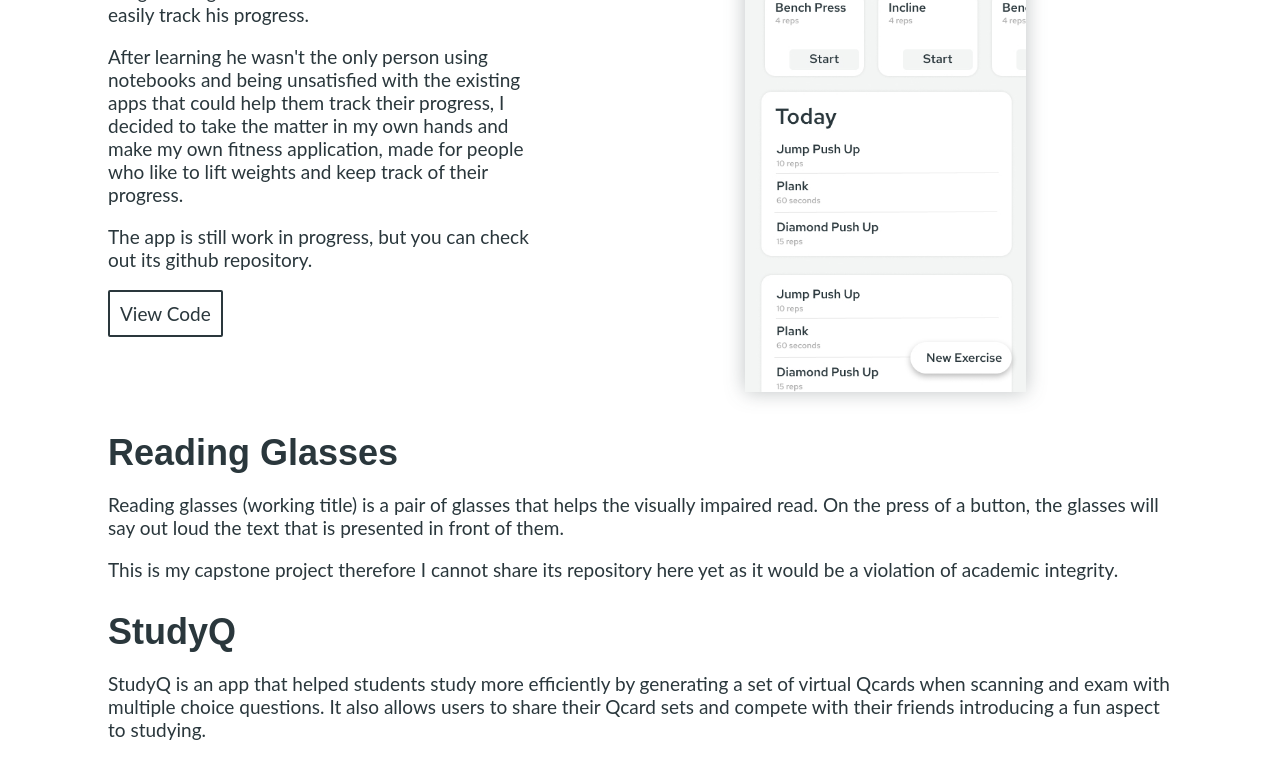
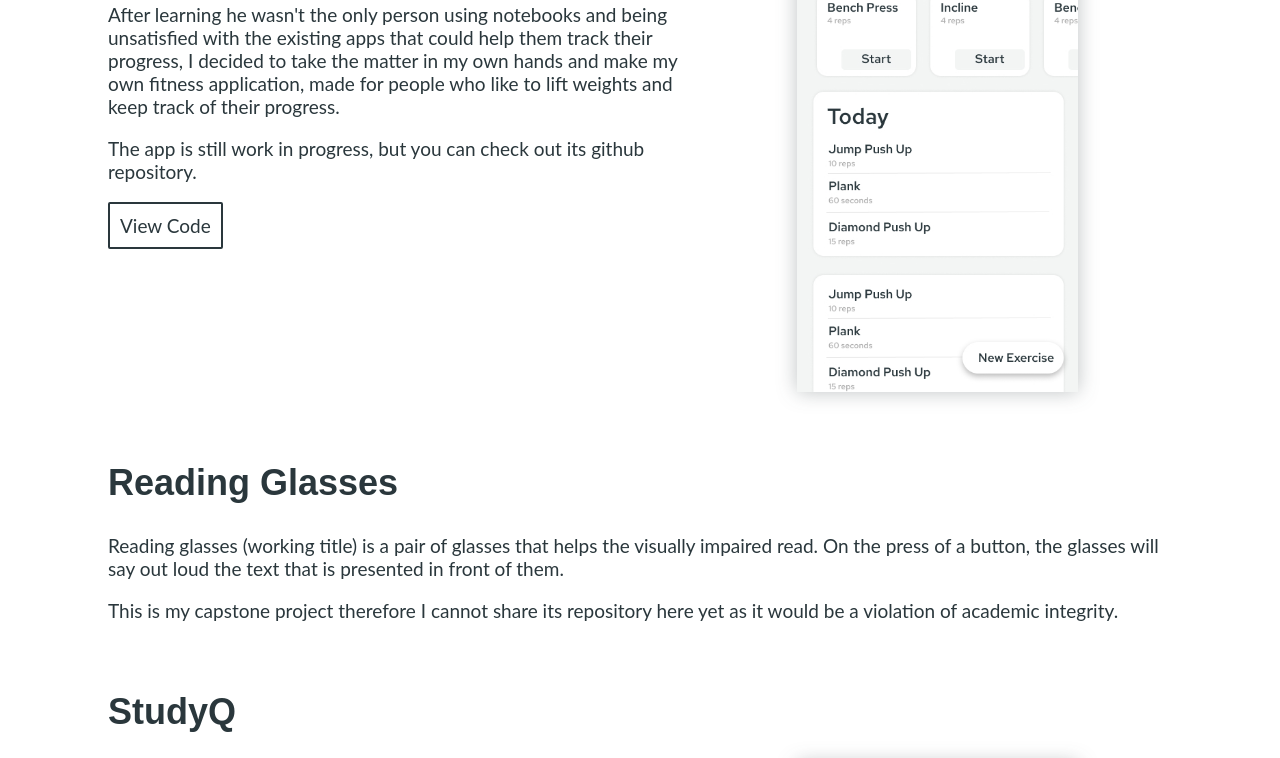
Before and after one commit to M4TTRX/matthieu-roux-website, a React (Create React App) app: page / in a window 1280 px wide. Shown: the part 1360-2118 px from the top of the page. Built offline with nearby package versions, Linux system fonts and the light colour scheme.

Commit message:
Added Image for StudyQ

```diff
--- a/src/App.js
+++ b/src/App.js
@@ -2,7 +2,6 @@ import React, { useState } from "react";
 import "./App.scss";
 import { ThemeProvider } from "styled-components";
 import CoverPicture from "./components/coverPicture/coverPicture";
-import Button from "./components/button/button";
 import PortfolioItem from "./components/portfolioItem/portfolioItem";
 import DownloadButton from "./components/button/downloadButton";
 import CoverDownloadButton from "./components/button/coverDownloadButton";
@@ -105,10 +104,11 @@ function createAboutMe() {
 function createMyProjectsSection(theme) {
   const studyQProject = {
     title: "StudyQ",
-    description:
+    description: [
       "StudyQ was an app that allowed the creation of virtual Qcards by scanning MCQ exams. It also allowed users to share their Qcard sets and compete with their friends",
+    ],
     url: "https://github.com/M4TTRX/studyq",
-    imgName: "",
+    imgName: "studyQ",
   };
   const spotMeProject = {
     title: "Spotme",
@@ -128,29 +128,22 @@ function createMyProjectsSection(theme) {
     url: "https://github.com/M4TTRX/spotme",
     imgName: "spotme",
   };
+  const readingGlassesProject = {
+    title: "Reading Glasses",
+    description: [
+      ` Reading glasses (working title) is a pair of glasses that helps the
+      visually impaired read. On the press of a button, the glasses will say
+      out loud the text that is presented in front of them.`,
+      ` This is my capstone project therefore I cannot share its repository here
+      yet as it would be a violation of academic integrity.`,
+    ],
+  };
   return (
     <div className="padded-div">
       <h1 className="h1">Portfolio</h1>
       {PortfolioItem(spotMeProject, theme)}
-
-      <h2> Reading Glasses</h2>
-      <p>
-        Reading glasses (working title) is a pair of glasses that helps the
-        visually impaired read. On the press of a button, the glasses will say
-        out loud the text that is presented in front of them.
-      </p>
-      <p>
-        This is my capstone project therefore I cannot share its repository here
-        yet as it would be a violation of academic integrity.
-      </p>
-      <h2>StudyQ</h2>
-      <p>
-        StudyQ is an app that helped students study more efficiently by
-        generating a set of virtual Qcards when scanning and exam with multiple
-        choice questions. It also allows users to share their Qcard sets and
-        compete with their friends introducing a fun aspect to studying.
-      </p>
-      {Button("Github Repository", "https://github.com/M4TTRX/studyq")}
+      {PortfolioItem(readingGlassesProject, theme)}
+      {PortfolioItem(studyQProject, theme)}
     </div>
   );
 }
--- a/src/components/portfolioItem/portfolioItem.js
+++ b/src/components/portfolioItem/portfolioItem.js
@@ -9,11 +9,14 @@ function PortfolioItem(project, theme) {
     description.push(<p>{paragraph}</p>);
   }
   let img = <div></div>;
-  if (project.imgName !== undefined) {
+  if (project.imgName) {
     img = (
       <div className="portfolio-image-container">{image(project.imgName)}</div>
     );
   }
+
+  const button = project.url ? Button("View Code", project.url) : <div></div>;
+
   return (
     <div className="project-card">
       <h2>{project.title}</h2>
@@ -21,7 +24,7 @@ function PortfolioItem(project, theme) {
         {img}
         <div className="porfolio-item-description">
           {description}
-          {Button("View Code", project.url)}
+          {button}
         </div>
       </div>
     </div>
--- a/src/components/portfolioItem/portfolioItem.scss
+++ b/src/components/portfolioItem/portfolioItem.scss
@@ -7,6 +7,9 @@ $img-max-width: 320px;
 }
 h2{
   margin: 30px 0px 0px 0px;
+}
+p{
+  margin-top: 0px;
 }
 
 // Body
@@ -22,8 +25,6 @@ h2{
 
 // Description
 .porfolio-item-description {
-  padding-right: calc(10px + 3%);
-  min-width: 250px;
   padding-bottom: 20px;
   flex: 1 1 20em; // flex-grow, flex-shrink, flex-basis
 }
@@ -33,9 +34,9 @@ h2{
   min-width: 250px;
   justify-content: center;
   filter: drop-shadow(0px 0px 10px rgba(42, 55, 60, 0.3));
-  flex: 5 5 1em; // flex-grow, flex-shrink, flex-basis
+  flex: 2 2 2em; // flex-grow, flex-shrink, flex-basis
   max-height: 500px;
-  margin-bottom: 10px;
+  margin-bottom: 40px;
 }
 
 img.porfolioImg {
@@ -43,5 +44,4 @@ img.porfolioImg {
     height: 100%;
     width: 100%;
     border-radius: 15px;
-
   }
```
Also changed, not shown: src/resources/img/portfolio/studyQ.jpg (added).
